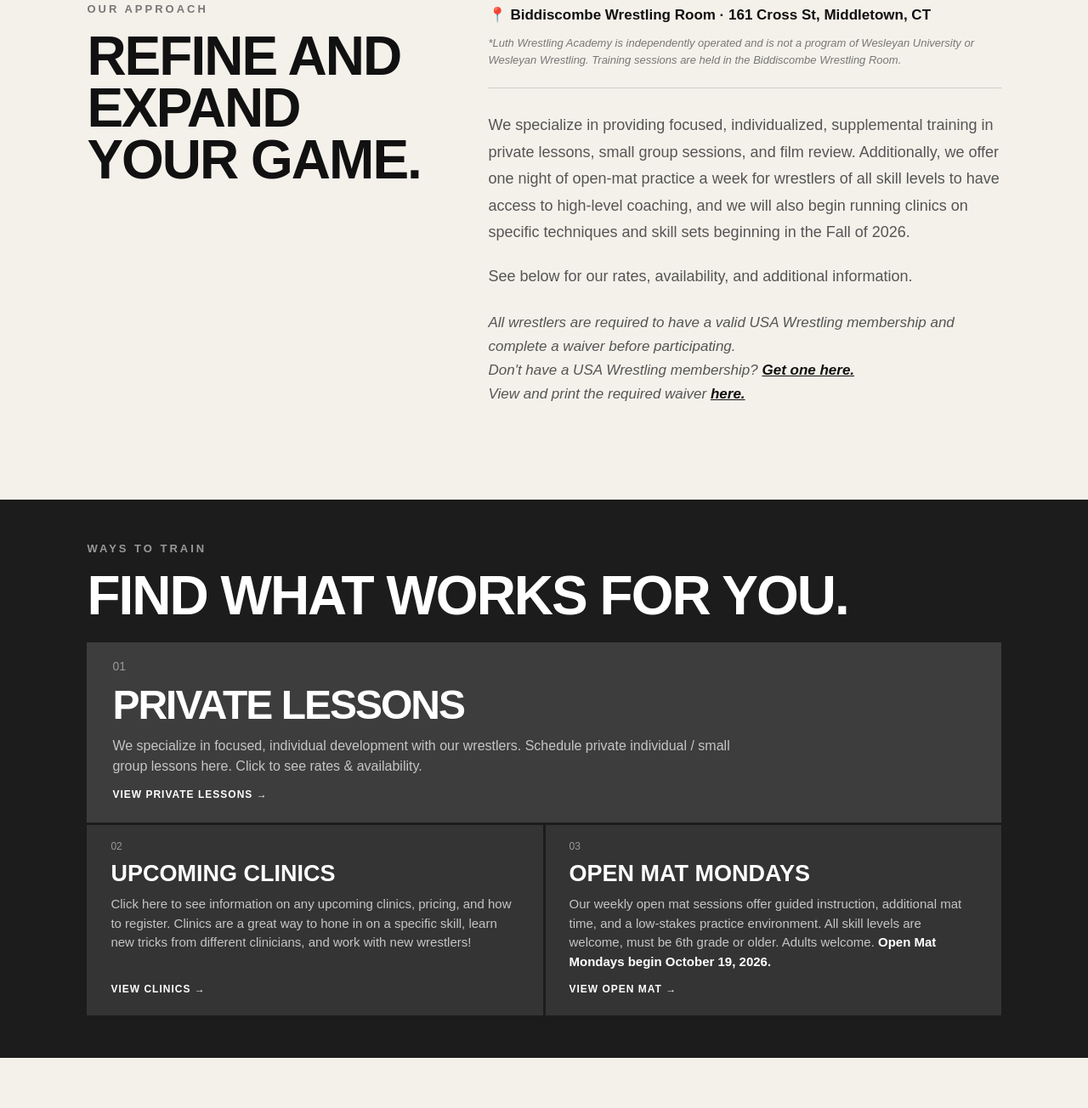
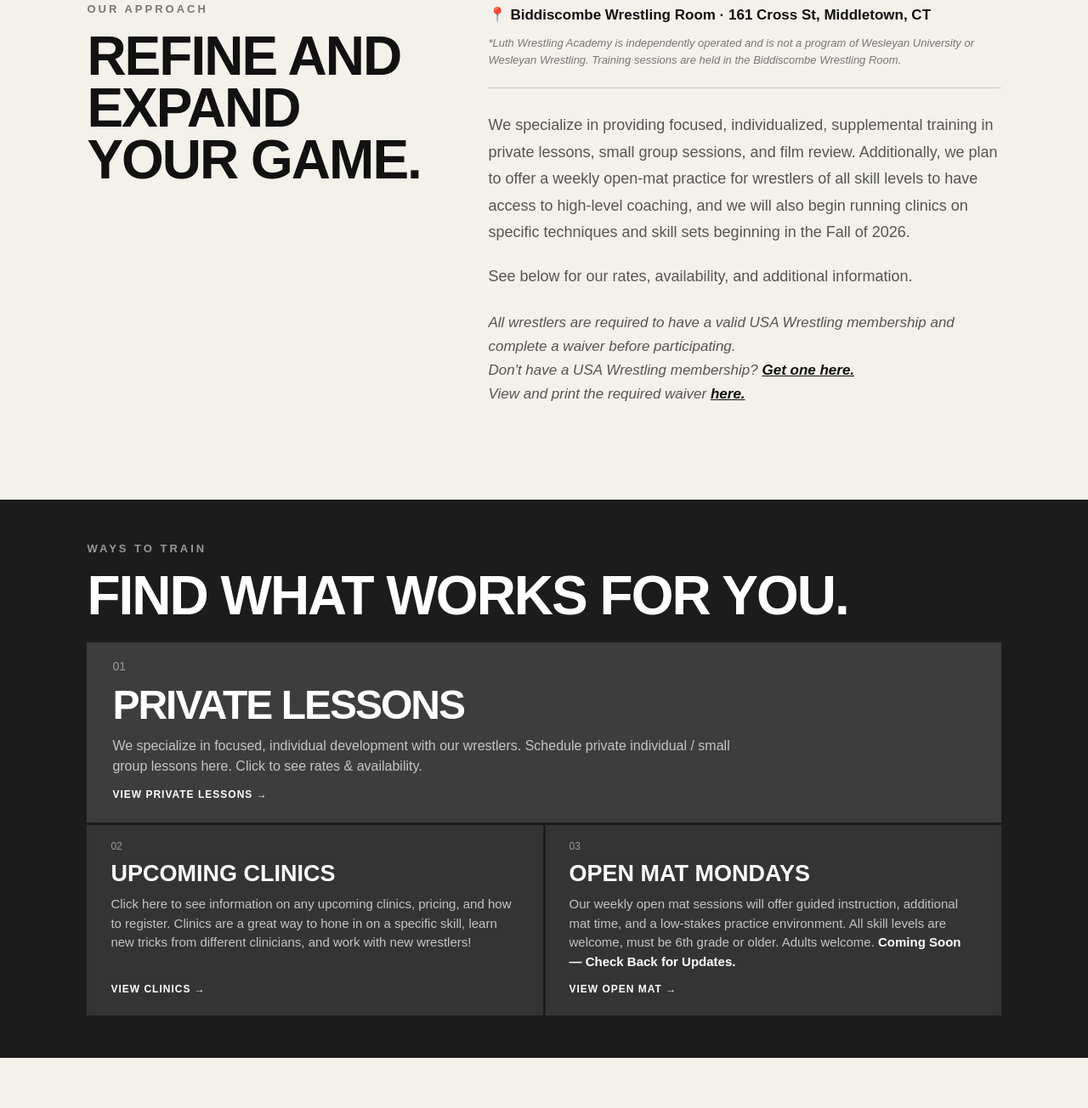
Before and after one commit to ryanluth22/luthwrestlingacademy, a plain HTML site: page index.html in a window 1280 px wide. Shown: the part 816-2120 px from the top of the page at 85% size. Drawn offline with Linux system fonts and the light colour scheme.

Commit message:
Update index.html

```diff
--- a/index.html
+++ b/index.html
@@ -597,10 +597,10 @@
       <p>
         We specialize in providing focused, individualized, supplemental
         training in private lessons, small group sessions, and film review.
-        Additionally, we offer one night of open-mat practice a week for
-        wrestlers of all skill levels to have access to high-level coaching,
-        and we will also begin running clinics on specific techniques and
-        skill sets beginning in the Fall of 2026.
+        Additionally, we plan to offer a weekly open-mat practice for wrestlers
+        of all skill levels to have access to high-level coaching, and we will
+        also begin running clinics on specific techniques and skill sets
+        beginning in the Fall of 2026.
       </p>
 
       <p>
@@ -665,10 +665,11 @@
         <div class="program-number">03</div>
         <h3>Open Mat Mondays</h3>
         <p>
-          Our weekly open mat sessions offer guided instruction, additional
-          mat time, and a low-stakes practice environment. All skill levels
-          are welcome, must be 6th grade or older. Adults welcome.
-          <strong>Open Mat Mondays begin October 19, 2026.</strong>
+          Our weekly open mat sessions will offer guided instruction,
+          additional mat time, and a low-stakes practice environment. All
+          skill levels are welcome, must be 6th grade or older. Adults
+          welcome.
+          <strong>Coming Soon — Check Back for Updates.</strong>
         </p>
         <div class="program-link">View Open Mat →</div>
       </a>
@@ -864,9 +865,7 @@
       </a>
     </div>
 
-    <div>
-      Middletown, Connecticut
-    </div>
+    <div>Middletown, Connecticut</div>
   </footer>
 
 </body>
```
